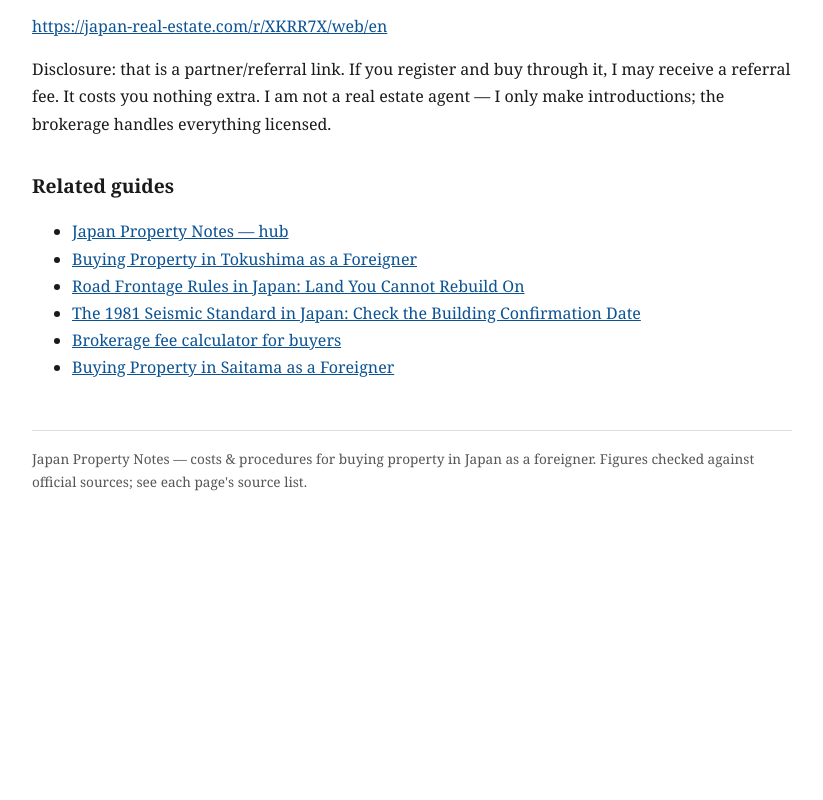
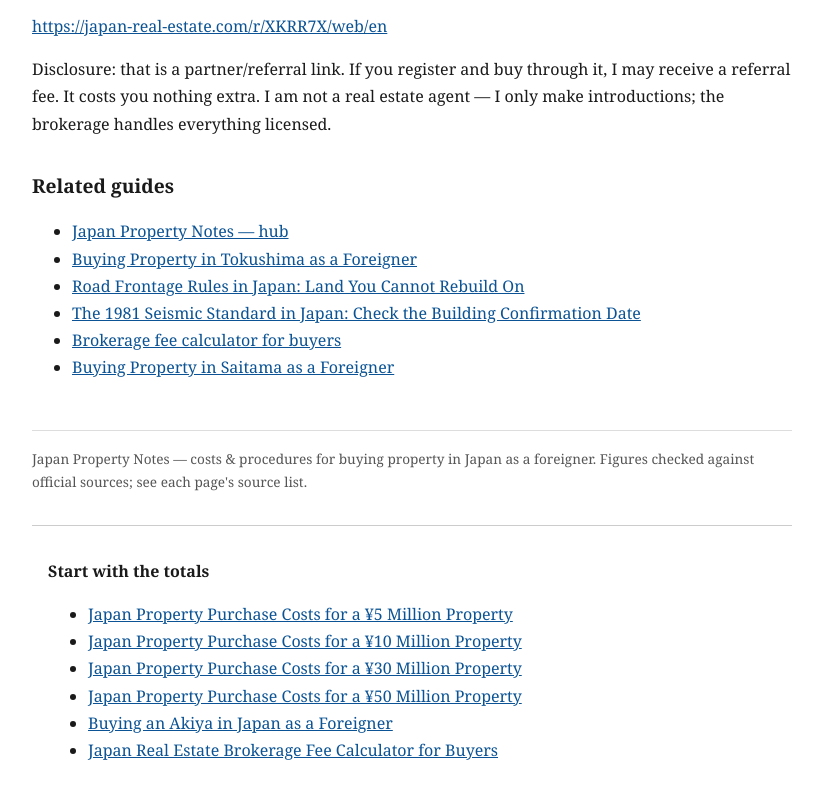
Before and after one commit to 44ailab/japan-property-notes, a plain HTML site: page japan-important-matters-explanation.html in a window 1280 px wide. Shown: the part 2500-3300 px from the top of the page, without its empty margins (228-1051 px from the left). Before the commit the page ends 3025 px from the top, so only its background shows below. Drawn offline with Linux system fonts and the light colour scheme.

Commit message:
Add Start with the totals links

```diff
--- a/japan-important-matters-explanation.html
+++ b/japan-important-matters-explanation.html
@@ -73,5 +73,16 @@ document.addEventListener('click', function(e){
   }
 });
 </script>
+<nav style="margin:2em 0;padding:1em;border-top:1px solid #ccc">
+<p><strong>Start with the totals</strong></p>
+<ul>
+<li><a href="https://44ailab.github.io/japan-property-notes/japan-property-purchase-costs-5-million-yen.html">Japan Property Purchase Costs for a ¥5 Million Property</a></li>
+<li><a href="https://44ailab.github.io/japan-property-notes/japan-property-purchase-costs-10-million-yen.html">Japan Property Purchase Costs for a ¥10 Million Property</a></li>
+<li><a href="https://44ailab.github.io/japan-property-notes/japan-property-purchase-costs-30-million-yen.html">Japan Property Purchase Costs for a ¥30 Million Property</a></li>
+<li><a href="https://44ailab.github.io/japan-property-notes/japan-property-purchase-costs-50-million-yen.html">Japan Property Purchase Costs for a ¥50 Million Property</a></li>
+<li><a href="https://44ailab.github.io/japan-property-notes/buying-an-akiya-in-japan-as-a-foreigner.html">Buying an Akiya in Japan as a Foreigner</a></li>
+<li><a href="https://44ailab.github.io/japan-property-notes/japan-real-estate-brokerage-fee-calculator.html">Japan Real Estate Brokerage Fee Calculator for Buyers</a></li>
+</ul>
+</nav>
 </body>
 </html>
```
